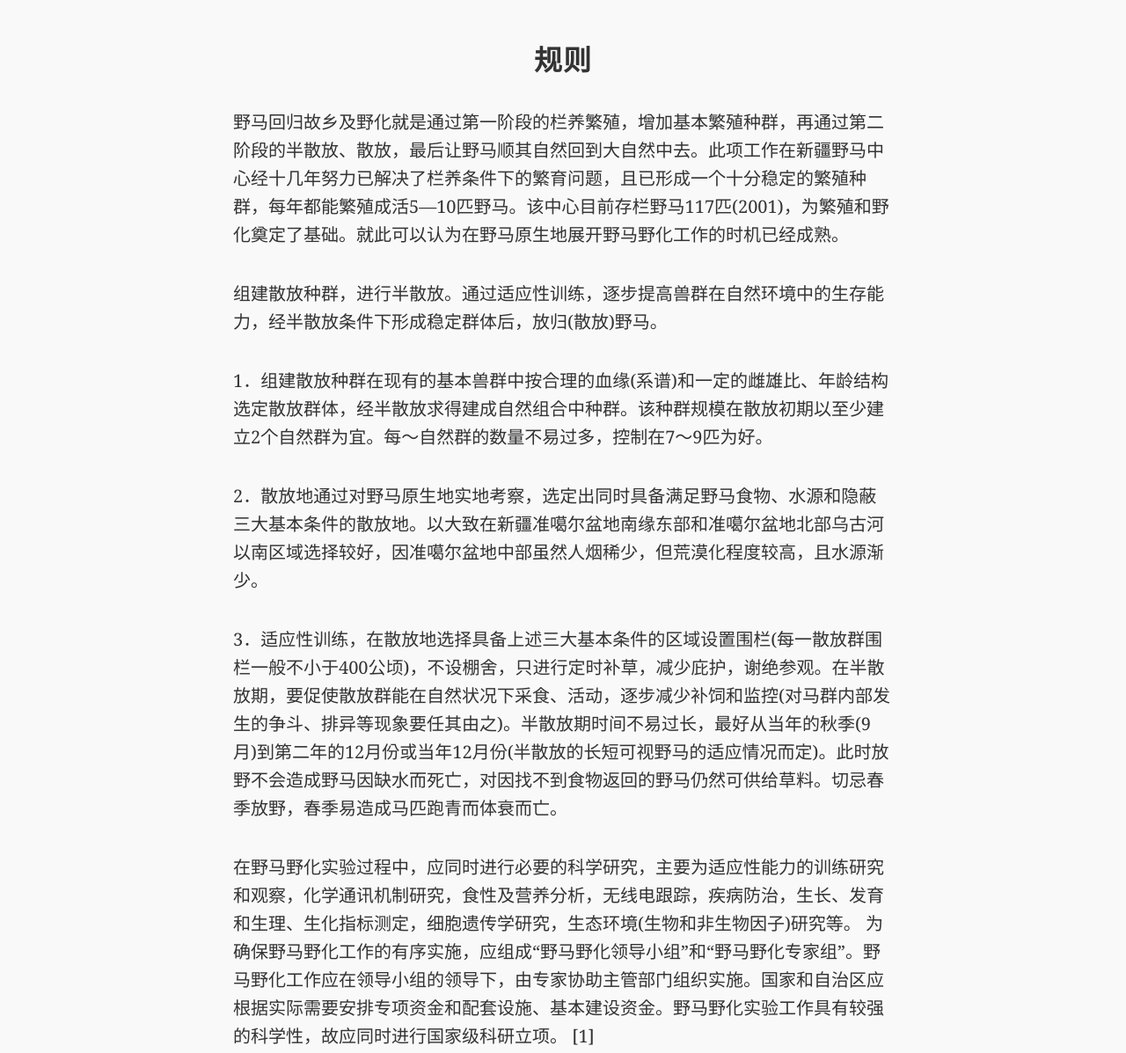
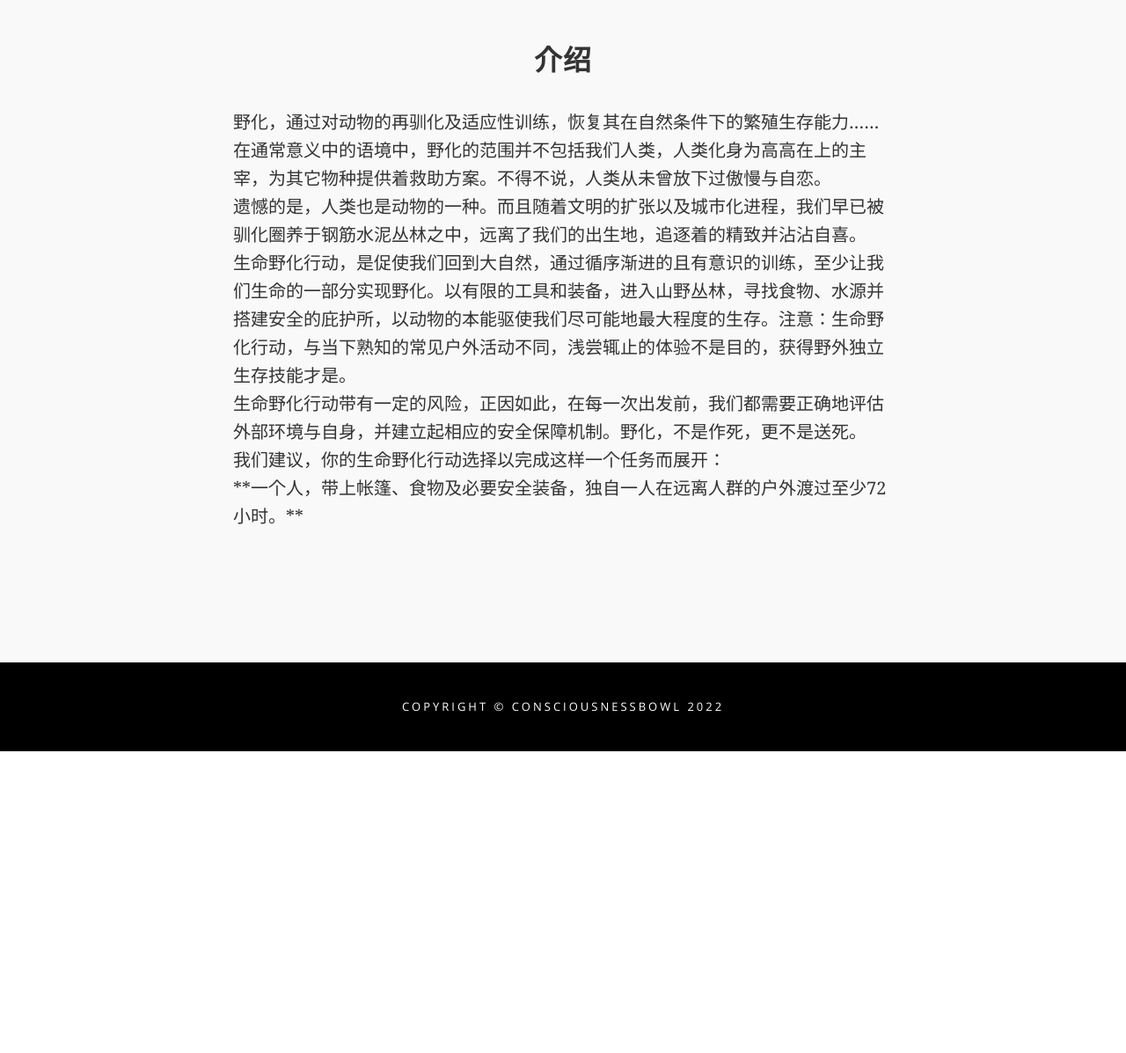
Before and after one commit to gccgle/ConsciousnessBowl, a plain HTML site: page runningwild.html in a window 1280 px wide. Shown: the part 900-2097 px from the top of the page at 88% size. After the commit the page ends 1754 px from the top, so only its background shows below. Drawn offline with nearby package versions, Linux system fonts and the light colour scheme; files that its build step writes are made by us from their sources.

Commit message:
Update runningwild.html

```diff
--- a/runningwild.html
+++ b/runningwild.html
@@ -82,7 +82,7 @@
 			<div class="col-md-8">
 				<h1 class="brand-heading">野化计划</h1>
 				<p class="intro3-text">
-					试试把你这只动物放回大自然，哪怕只是七天
+					试试把你这只动物放回大自然
 				</p>
 				<a href="#pageid" class="btn btn-circle page-scroll">
 				<i class="fa fa-angle-double-down animated"></i>
@@ -98,14 +98,13 @@
 <div class="container content-section">
 	<div class="row justify-content-center">
 		<div class="col-md-8">
-            <h2 class="text-center">规则</h2>
-		<p>野马回归故乡及野化就是通过第一阶段的栏养繁殖，增加基本繁殖种群，再通过第二阶段的半散放、散放，最后让野马顺其自然回到大自然中去。此项工作在新疆野马中心经十几年努力已解决了栏养条件下的繁育问题，且已形成一个十分稳定的繁殖种群，每年都能繁殖成活5—10匹野马。该中心目前存栏野马117匹(2001)，为繁殖和野化奠定了基础。就此可以认为在野马原生地展开野马野化工作的时机已经成熟。</p>
-		<p>组建散放种群，进行半散放。通过适应性训练，逐步提高兽群在自然环境中的生存能力，经半散放条件下形成稳定群体后，放归(散放)野马。</p>
-		<p>1．组建散放种群在现有的基本兽群中按合理的血缘(系谱)和一定的雌雄比、年龄结构选定散放群体，经半散放求得建成自然组合中种群。该种群规模在散放初期以至少建立2个自然群为宜。每～自然群的数量不易过多，控制在7～9匹为好。</p>
-		<p>2．散放地通过对野马原生地实地考察，选定出同时具备满足野马食物、水源和隐蔽三大基本条件的散放地。以大致在新疆准噶尔盆地南缘东部和准噶尔盆地北部乌古河以南区域选择较好，因准噶尔盆地中部虽然人烟稀少，但荒漠化程度较高，且水源渐少。</p>
-		<p>3．适应性训练，在散放地选择具备上述三大基本条件的区域设置围栏(每一散放群围栏一般不小于400公顷)，不设棚舍，只进行定时补草，减少庇护，谢绝参观。在半散放期，要促使散放群能在自然状况下采食、活动，逐步减少补饲和监控(对马群内部发生的争斗、排异等现象要任其由之)。半散放期时间不易过长，最好从当年的秋季(9月)到第二年的12月份或当年12月份(半散放的长短可视野马的适应情况而定)。此时放野不会造成野马因缺水而死亡，对因找不到食物返回的野马仍然可供给草料。切忌春季放野，春季易造成马匹跑青而体衰而亡。</p>
-		<p>在野马野化实验过程中，应同时进行必要的科学研究，主要为适应性能力的训练研究和观察，化学通讯机制研究，食性及营养分析，无线电跟踪，疾病防治，生长、发育和生理、生化指标测定，细胞遗传学研究，生态环境(生物和非生物因子)研究等。
-为确保野马野化工作的有序实施，应组成“野马野化领导小组”和“野马野化专家组”。野马野化工作应在领导小组的领导下，由专家协助主管部门组织实施。国家和自治区应根据实际需要安排专项资金和配套设施、基本建设资金。野马野化实验工作具有较强的科学性，故应同时进行国家级科研立项。 [1] </p>
+            <h2 class="text-center">介绍</h2>
+	<p>野化，通过对动物的再驯化及适应性训练，恢复其在自然条件下的繁殖生存能力……在通常意义中的语境中，野化的范围并不包括我们人类，人类化身为高高在上的主宰，为其它物种提供着救助方案。不得不说，人类从未曾放下过傲慢与自恋。</br>
+	遗憾的是，人类也是动物的一种。而且随着文明的扩张以及城市化进程，我们早已被驯化圈养于钢筋水泥丛林之中，远离了我们的出生地，追逐着的精致并沾沾自喜。</br>
+	生命野化行动，是促使我们回到大自然，通过循序渐进的且有意识的训练，至少让我们生命的一部分实现野化。以有限的工具和装备，进入山野丛林，寻找食物、水源并搭建安全的庇护所，以动物的本能驱使我们尽可能地最大程度的生存。注意：生命野化行动，与当下熟知的常见户外活动不同，浅尝辄止的体验不是目的，获得野外独立生存技能才是。</br>
+	生命野化行动带有一定的风险，正因如此，在每一次出发前，我们都需要正确地评估外部环境与自身，并建立起相应的安全保障机制。野化，不是作死，更不是送死。</br>
+	我们建议，你的生命野化行动选择以完成这样一个任务而展开：</br>
+	**一个人，带上帐篷、食物及必要安全装备，独自一人在远离人群的户外渡过至少72小时。**</br></p>
 		</div>
 	</div>
 </div>
```
